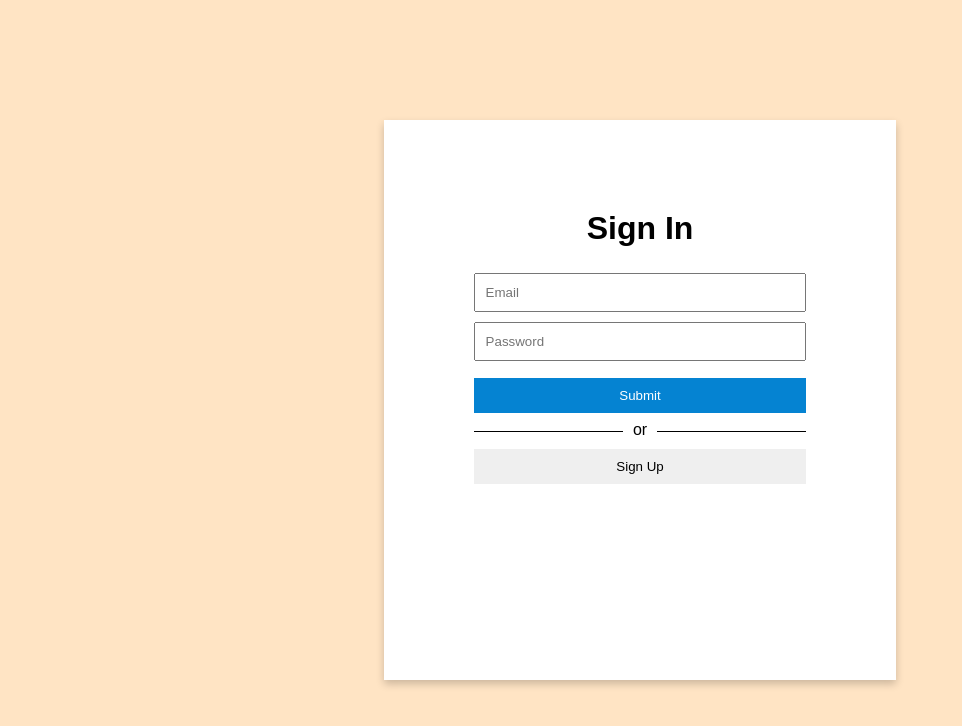
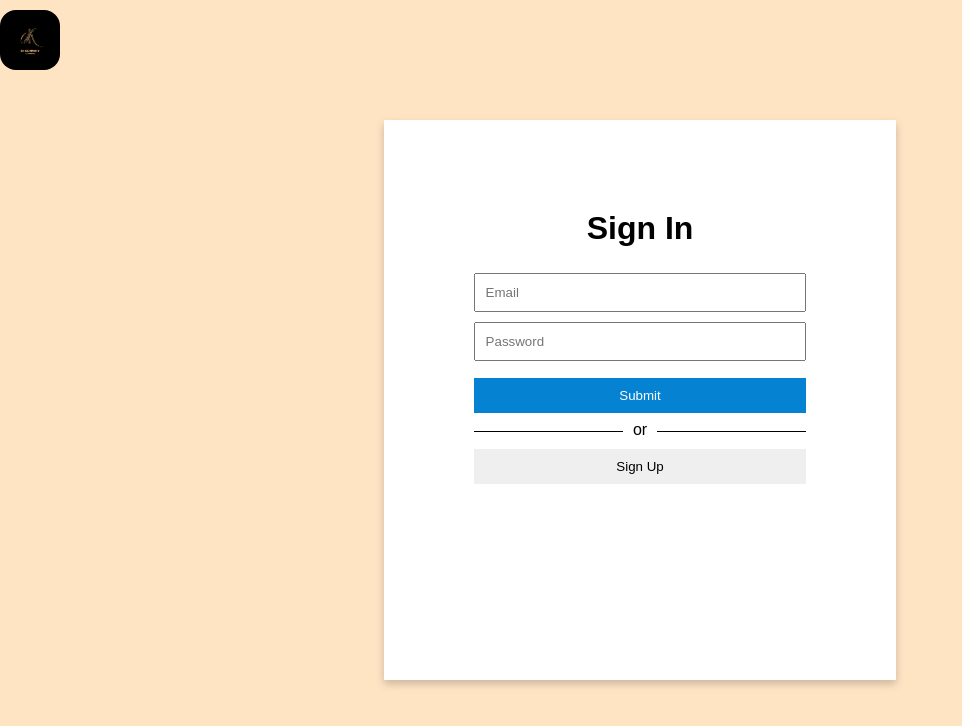
Before and after one commit to DrCreative7Git/SK-Company---Teespring, a plain HTML site: page signuporsignin.html in a window 1280 px wide. Shown: the whole page, without its empty margins (0-962 px from the left). Drawn offline with Linux system fonts and the light colour scheme.

Commit message:
Update and rename signup.html to signuporsignin.html

```diff
--- a/signup.html
+++ b/signuporsignin.html
@@ -83,6 +83,7 @@ button:hover {
   border: none;
 }
 </style>
+        <img src="logo.png" style="position: absolute; width:60px;height:60px; top:10px; border-radius: 1em;">
 <body>
     <div class = "login-container">
         <div id= "main">
```
